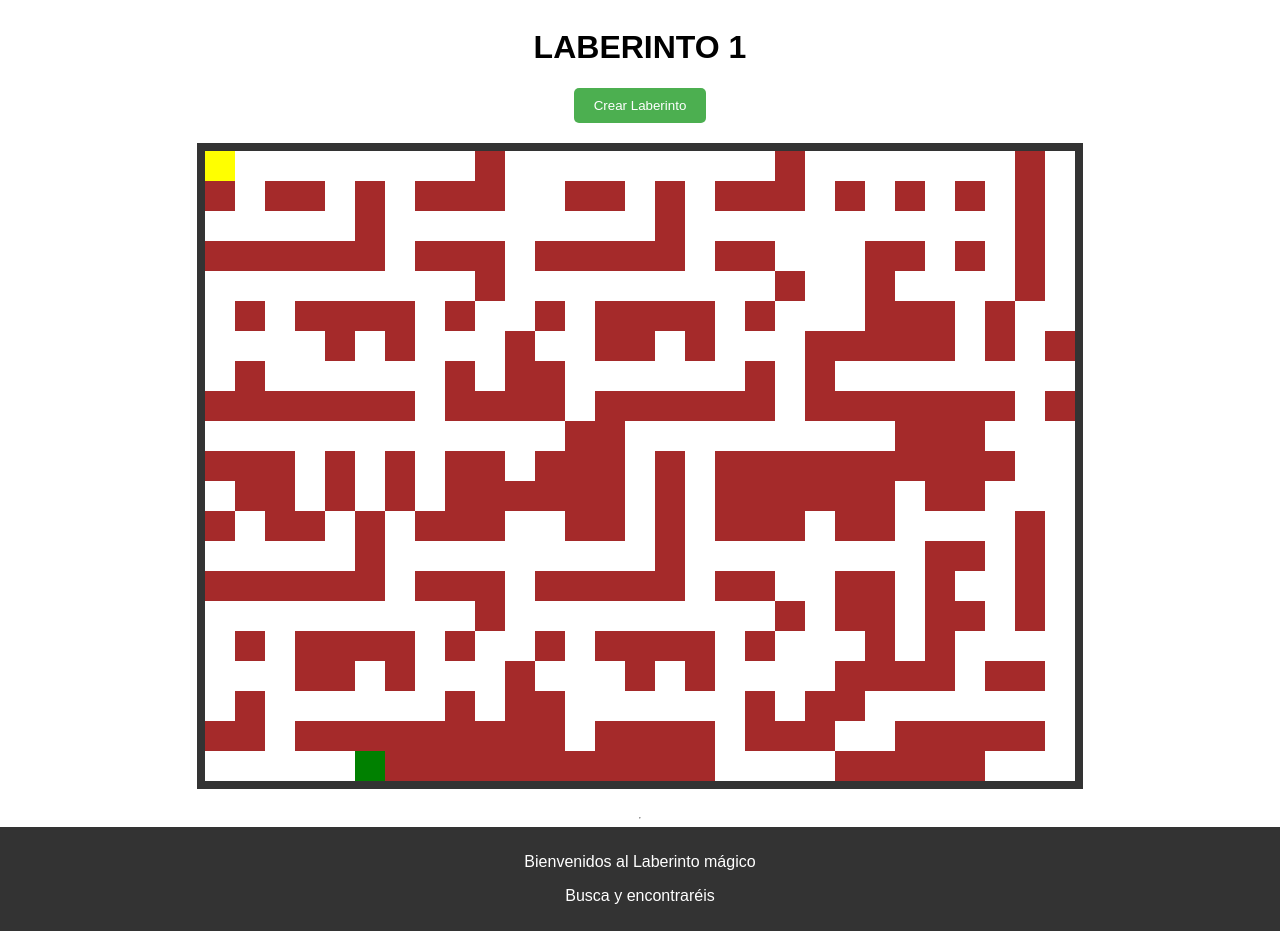
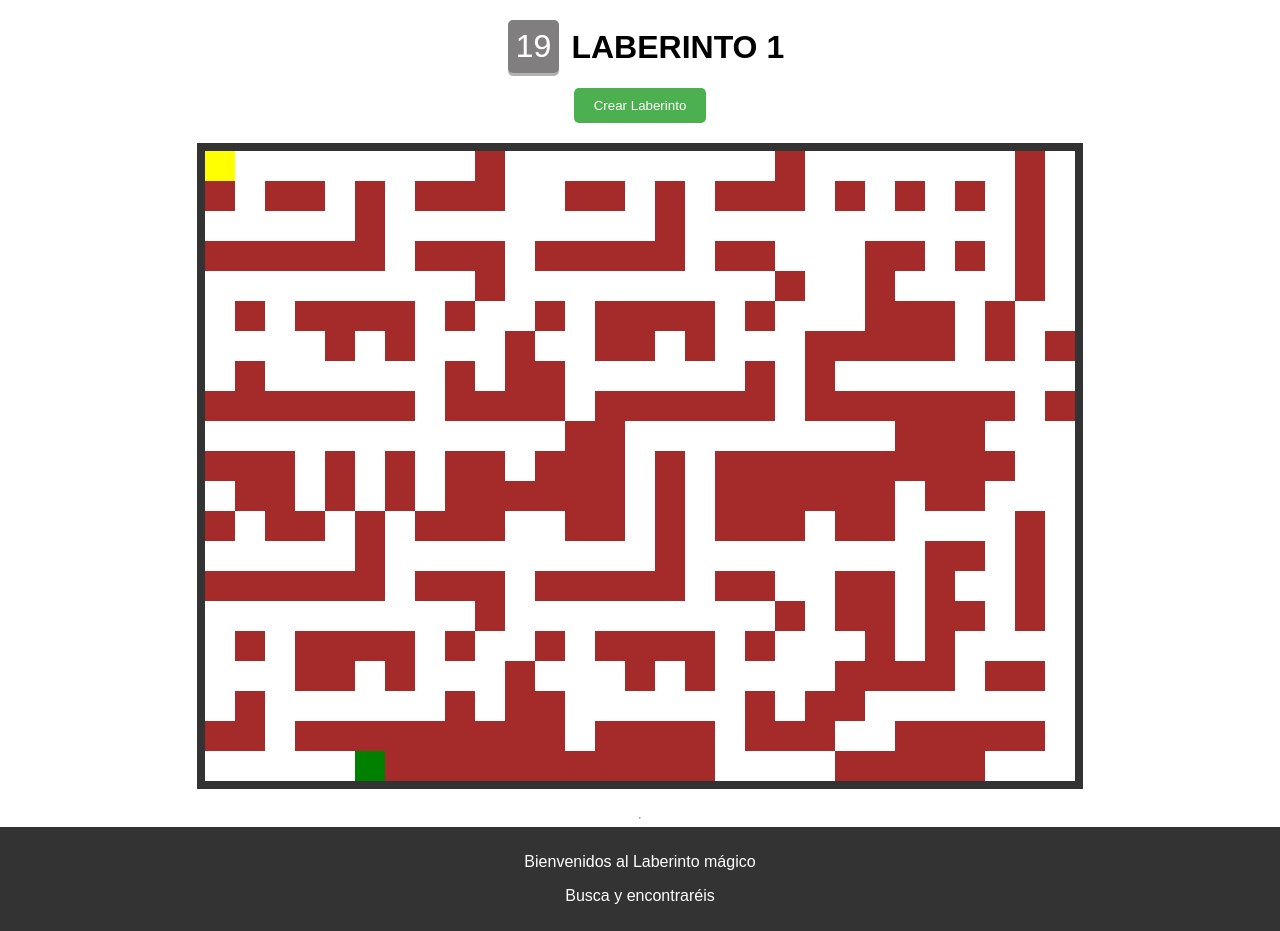
Before and after one commit to HX-MLuquez/Laberinto-JS, a plain HTML site: page index.html in a window 1280 px wide. Both pictures are taken after a click on the button "Crear Laberinto". Drawn offline with Linux system fonts and the light colour scheme.

Commit message:
fix reloj

```diff
--- a/index.html
+++ b/index.html
@@ -3,19 +3,23 @@
   <head>
     <meta charset="UTF-8" />
     <meta name="viewport" content="width=device-width, initial-scale=1.0" />
-    <link rel="stylesheet" type="text/css" href="./styles.css">
+    <link rel="stylesheet" type="text/css" href="./styles.css" />
     <script type="module" src="index.js" async></script>
     <!-- <script type="text/javascript" src="./index.js" async></script> -->
     <title>Laberinto</title>
   </head>
   <body>
-    <h1>LABERINTO 1</h1>
+    <div id="title">
+      <span id="contadorA">20</span>
+      <span id="contadorB">20</span>
+      <h1>LABERINTO 1</h1>
+    </div>
     <button class="mi-boton" id="crear_laberinto">Crear Laberinto</button>
     <div id="terreno"></div>
     <hr />
     <div id="footer">
-        <p>Bienvenidos al Laberinto mágico</p>
-        <p>Busca y encontraréis</p>
+      <p>Bienvenidos al Laberinto mágico</p>
+      <p>Busca y encontraréis</p>
     </div>
   </body>
 </html>
--- a/index.js
+++ b/index.js
@@ -5,15 +5,34 @@
 //   3: [{}, "", "", ""],
 // };
 //!  <script type="module" <--
-import { labA, labB, labWayZ, labWayZZ, labWayZZLarge, labWayYYLarge, labWayZZZLarge } from "./modelos.js"; //! .js
+import {
+  labA,
+  labB,
+  labWayZ,
+  labWayZZ,
+  labWayZZLarge,
+  labWayYYLarge,
+  labWayZZZLarge,
+} from "./modelos.js"; //! .js
 
 const sonidoPasos = new Audio("./sounds/pasos.mp3");
 const sonidoLlegada = new Audio("./sounds/llegada.mp3");
+var time = 20;
+var contador = time; // Establecer el tiempo inicial en segundos
+var reloj;
 
 var fechaInicial;
 var modeloLab;
 
-const listLab = [labA, labB, labWayZ, labWayZZ, labWayZZLarge, labWayYYLarge, labWayZZZLarge];
+const listLab = [
+  labA,
+  labB,
+  labWayZ,
+  labWayZZ,
+  labWayZZLarge,
+  labWayYYLarge,
+  labWayZZZLarge,
+];
 
 function obtenerModeloLab() {
   const indiceAleatorio = Math.floor(Math.random() * listLab.length);
@@ -91,10 +110,13 @@ function moveHuman(event) {
         const diferenciaEnMilisegundos = fechaActual - fechaInicial;
         const segTranscurridos = diferenciaEnMilisegundos / 1000;
         console.log("--> ", segTranscurridos);
-        if (segTranscurridos >= 20) {
+        if (segTranscurridos >= time) {
           alert("Ha pasado tu tiempo, lo siento");
+          contador = time;
+          clearInterval(reloj);
           puntoHuman = inicio;
           armarLaberinto();
+          iniciarReloj();
           return;
         }
         if (newPosition.className === "camino") {
@@ -106,16 +128,45 @@ function moveHuman(event) {
           sonidoLlegada.play();
           puntoHuman = inicio;
           armarLaberinto();
+          clearInterval(reloj);
           alert("¡Lo has logrado!");
+          iniciarReloj();
         } else if (newPosition.className === "pared") {
           currentPosition.className = "humano";
         }
       }
-    } else{
+    } else {
       currentPosition.className = "humano";
     }
   }
 }
 
-crear_laberinto.addEventListener("click", armarLaberinto);
+// crear_laberinto.addEventListener("click", armarLaberinto);
 document.addEventListener("keydown", moveHuman);
+
+var contadorElemento = document.getElementById("contadorA");
+var contadorElementoB = document.getElementById("contadorB");
+
+function actualizarContador() {
+  contadorElemento.textContent = contador;
+  contadorElementoB.textContent = contador;
+  if (contador === 0) {
+    clearInterval(reloj); // Detener el reloj cuando el contador llega a cero
+    alert("Tiempo agotado. Inténtalo de nuevo.");
+    puntoHuman = inicio;
+    armarLaberinto();
+  } else {
+    contador--;
+  }
+}
+
+function iniciarReloj() {
+  clearInterval(reloj); // Limpiar el intervalo anterior
+  contador = time; // Restablecer el contador a x segundos
+  reloj = setInterval(actualizarContador, 1000); // Establecer un nuevo intervalo
+}
+
+crear_laberinto.addEventListener("click", function () {
+  armarLaberinto();
+  iniciarReloj(); // Iniciar el reloj al armar el laberinto
+});
--- a/styles.css
+++ b/styles.css
@@ -21,7 +21,7 @@ body {
 .pared {
   background-color: brown;
   width: 30px;
-  height:30px;
+  height: 30px;
 }
 .camino {
   background-color: white;
@@ -65,3 +65,26 @@ body {
   text-align: center;
   padding: 10px;
 }
+
+#contadorA {
+  font-size: 2em;
+  position: fixed;
+  color: #fff;
+  background-color: #2524245a;
+  padding: 8px;
+  border-radius: 5px;
+  display: inline-block;
+  margin: 12px;
+}
+#contadorB {
+  font-size: 2em;
+  color: #fff;
+  background-color: #2524245a;
+  padding: 8px;
+  border-radius: 5px;
+  display: inline-block;
+  margin: 12px;
+}
+#title{
+  display: flex;
+}
```
